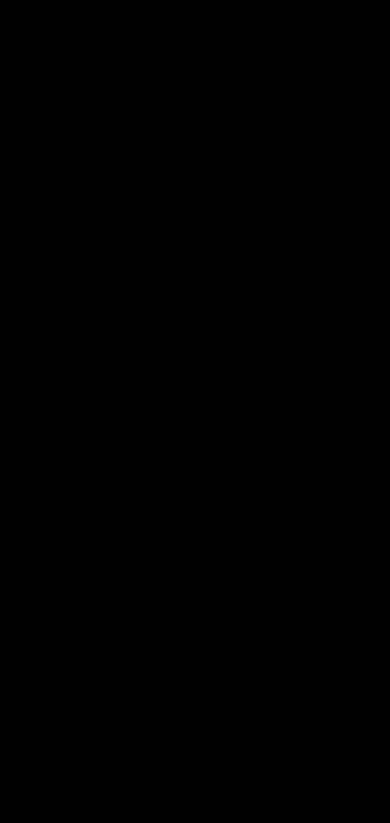
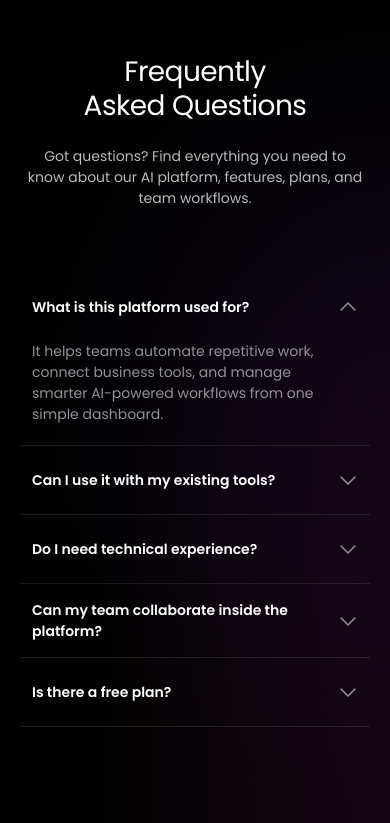
Before and after one commit to Andress84/figma-to-react-threejs-ai-landing, a React (Vite) app: page / in a window 390 px wide. Shown: the part 4712-5535 px from the top of the page. Before the commit the page ends 4687 px from the top, so only its background shows below. Built offline with nearby package versions, Linux system fonts and the light colour scheme.

Commit message:
feat: implement accessible responsive faq section

```diff
--- a/src/App.tsx
+++ b/src/App.tsx
@@ -1,4 +1,5 @@
 import { FeaturesSection } from './components/sections/FeaturesSection'
+import { FaqSection } from './components/sections/FaqSection'
 import { HeroMetricStrip } from './components/sections/HeroMetricStrip'
 import { HeroSection } from './components/sections/HeroSection'
 import { PricingSection } from './components/sections/PricingSection'
@@ -18,6 +19,7 @@ function App() {
         <FeaturesSection />
         <ResultsSection />
         <PricingSection />
+        <FaqSection />
       </main>
     </>
   )
--- /dev/null
+++ b/src/components/sections/FaqItem.module.css
@@ -0,0 +1,81 @@
+.item {
+    border-bottom: var(--border-subtle);
+}
+
+.heading {
+    font-size: inherit;
+    font-weight: inherit;
+}
+
+.trigger {
+    display: flex;
+    align-items: center;
+    justify-content: space-between;
+    gap: var(--space-4);
+    width: 100%;
+    min-height: 4.25rem;
+    padding: var(--space-4) var(--space-3);
+    border: 0;
+    background: transparent;
+    color: var(--color-text-primary);
+    font-size: var(--font-size-sm);
+    font-weight: var(--font-weight-semibold);
+    line-height: 1.45;
+    text-align: left;
+    cursor: pointer;
+}
+
+.trigger span {
+    min-width: 0;
+}
+
+.chevron {
+    flex: 0 0 1.25rem;
+    width: 1.25rem;
+    height: 1.25rem;
+    color: var(--color-text-muted);
+    transition: transform var(--transition-fast);
+}
+
+.chevronOpen {
+    transform: rotate(180deg);
+}
+
+.answer {
+    padding: 0 var(--space-10) var(--space-5) var(--space-3);
+    color: var(--color-text-muted);
+    font-size: var(--font-size-sm);
+    line-height: var(--line-height-copy);
+    overflow-wrap: anywhere;
+}
+
+@media (min-width: 48rem) {
+    .trigger {
+        min-height: 5.75rem;
+        padding-inline: var(--space-5);
+        font-size: var(--font-size-lg);
+    }
+
+    .answer {
+        padding: 0 var(--space-16) var(--space-6) var(--space-5);
+        font-size: var(--font-size-base);
+    }
+
+    .chevron {
+        flex-basis: 1.5rem;
+        width: 1.5rem;
+        height: 1.5rem;
+    }
+}
+
+@media (min-width: 75rem) {
+    .trigger {
+        min-height: 6rem;
+        font-size: var(--font-size-xl);
+        font-weight: var(--font-weight-regular);
+    }
+
+    .answer {
+        font-size: var(--font-size-lg);
+    }
+}
--- /dev/null
+++ b/src/components/sections/FaqItem.tsx
@@ -0,0 +1,50 @@
+import type { Faq } from '../../data/faqs'
+import styles from './FaqItem.module.css'
+
+type FaqItemProps = {
+  faq: Faq
+  isOpen: boolean
+  onToggle: () => void
+}
+
+export function FaqItem({ faq, isOpen, onToggle }: FaqItemProps) {
+  const questionId = `faq-question-${faq.id}`
+  const answerId = `faq-answer-${faq.id}`
+
+  return (
+    <li className={styles.item}>
+      <h3 className={styles.heading}>
+        <button
+          id={questionId}
+          className={styles.trigger}
+          type="button"
+          aria-expanded={isOpen}
+          aria-controls={answerId}
+          onClick={onToggle}
+        >
+          <span>{faq.question}</span>
+          <svg
+            className={[styles.chevron, isOpen && styles.chevronOpen]
+              .filter(Boolean)
+              .join(' ')}
+            viewBox="0 0 20 20"
+            fill="none"
+            aria-hidden="true"
+            focusable="false"
+          >
+            <path
+              d="m3 7 7 7 7-7"
+              stroke="currentColor"
+              strokeWidth="1.5"
+              strokeLinecap="round"
+              strokeLinejoin="round"
+            />
+          </svg>
+        </button>
+      </h3>
+      <div id={answerId} aria-labelledby={questionId} hidden={!isOpen}>
+        <p className={styles.answer}>{faq.answer}</p>
+      </div>
+    </li>
+  )
+}
--- /dev/null
+++ b/src/components/sections/FaqSection.module.css
@@ -0,0 +1,113 @@
+.section {
+    position: relative;
+    isolation: isolate;
+    overflow: hidden;
+    padding-block: var(--space-20) var(--space-24);
+    background:
+        radial-gradient(ellipse at 100% 95%, rgb(97 24 85 / 22%), transparent 55%),
+        radial-gradient(ellipse at 100% 50%, rgb(67 20 114 / 17%), transparent 66%),
+        var(--color-bg);
+}
+
+.content {
+    position: relative;
+    z-index: 1;
+}
+
+.intro {
+    display: flex;
+    flex-direction: column;
+    align-items: center;
+    text-align: center;
+}
+
+.heading {
+    max-width: 18ch;
+    color: var(--color-text-primary);
+    font-size: var(--font-size-heading);
+    font-weight: var(--font-weight-regular);
+    line-height: var(--line-height-heading);
+    letter-spacing: var(--letter-spacing-heading);
+    text-wrap: balance;
+}
+
+.description {
+    max-width: 52rem;
+    margin-top: var(--space-6);
+    color: var(--color-text-secondary);
+    font-size: var(--font-size-sm);
+    line-height: var(--line-height-copy);
+    text-wrap: pretty;
+}
+
+.list {
+    max-width: var(--container-width-narrow);
+    margin: var(--space-16) auto 0;
+}
+
+@media (min-width: 48rem) {
+    .section {
+        padding-block: var(--space-24) var(--space-32);
+    }
+
+    .heading {
+        max-width: none;
+    }
+
+    .description {
+        font-size: var(--font-size-lg);
+    }
+
+    .list {
+        margin-top: var(--space-20);
+    }
+}
+
+@media (min-width: 75rem) {
+    .section {
+        padding-block: var(--space-32) 10rem;
+    }
+
+    .section::before,
+    .section::after {
+        position: absolute;
+        z-index: 0;
+        width: 23rem;
+        height: 23rem;
+        border-radius: 50%;
+        content: '';
+        pointer-events: none;
+    }
+
+    .section::before {
+        top: 1rem;
+        right: -14rem;
+        border: 1.5rem solid var(--color-text-primary);
+    }
+
+    .section::after {
+        top: 43%;
+        left: -17rem;
+        border: 1.5rem solid var(--color-primary);
+    }
+
+    .heading span {
+        display: block;
+    }
+
+    .description {
+        margin-top: var(--space-10);
+        font-size: var(--font-size-xl);
+    }
+
+    .list {
+        margin-top: var(--space-24);
+    }
+}
+
+@media (forced-colors: active) {
+    .section::before,
+    .section::after {
+        border-color: CanvasText;
+    }
+}
--- /dev/null
+++ b/src/components/sections/FaqSection.tsx
@@ -0,0 +1,40 @@
+import { useState } from 'react'
+
+import { faqs } from '../../data/faqs'
+import { Container } from '../ui/Container'
+import { FaqItem } from './FaqItem'
+import styles from './FaqSection.module.css'
+
+export function FaqSection() {
+  const [openId, setOpenId] = useState<string | null>(faqs[0].id)
+
+  return (
+    <section id="faq" className={styles.section} aria-labelledby="faq-heading">
+      <Container className={styles.content}>
+        <header className={styles.intro}>
+          <h2 id="faq-heading" className={styles.heading}>
+            <span>Frequently Asked</span>{' '}
+            <span>Questions</span>
+          </h2>
+          <p className={styles.description}>
+            Got questions? Find everything you need to know about our AI platform,
+            features, plans, and team workflows.
+          </p>
+        </header>
+
+        <ul className={styles.list}>
+          {faqs.map((faq) => (
+            <FaqItem
+              key={faq.id}
+              faq={faq}
+              isOpen={openId === faq.id}
+              onToggle={() =>
+                setOpenId((currentId) => (currentId === faq.id ? null : faq.id))
+              }
+            />
+          ))}
+        </ul>
+      </Container>
+    </section>
+  )
+}
--- /dev/null
+++ b/src/data/faqs.ts
@@ -0,0 +1,35 @@
+export type Faq = {
+  id: string
+  question: string
+  answer: string
+}
+
+export const faqs: Faq[] = [
+  {
+    id: 'platform-use',
+    question: 'What is this platform used for?',
+    answer:
+      'It helps teams automate repetitive work, connect business tools, and manage smarter AI-powered workflows from one simple dashboard.',
+  },
+  // The remaining answers are provisional; only the first is visible in the references.
+  {
+    id: 'existing-tools',
+    question: 'Can I use it with my existing tools?',
+    answer: 'Yes. Connect your existing tools to bring work into one place.',
+  },
+  {
+    id: 'technical-experience',
+    question: 'Do I need technical experience?',
+    answer: 'No. You can create and manage workflows without technical experience.',
+  },
+  {
+    id: 'team-collaboration',
+    question: 'Can my team collaborate inside the platform?',
+    answer: 'Yes. Invite teammates to work together in a shared workspace.',
+  },
+  {
+    id: 'free-plan',
+    question: 'Is there a free plan?',
+    answer: 'Yes. The Starter plan is free.',
+  },
+]
```
